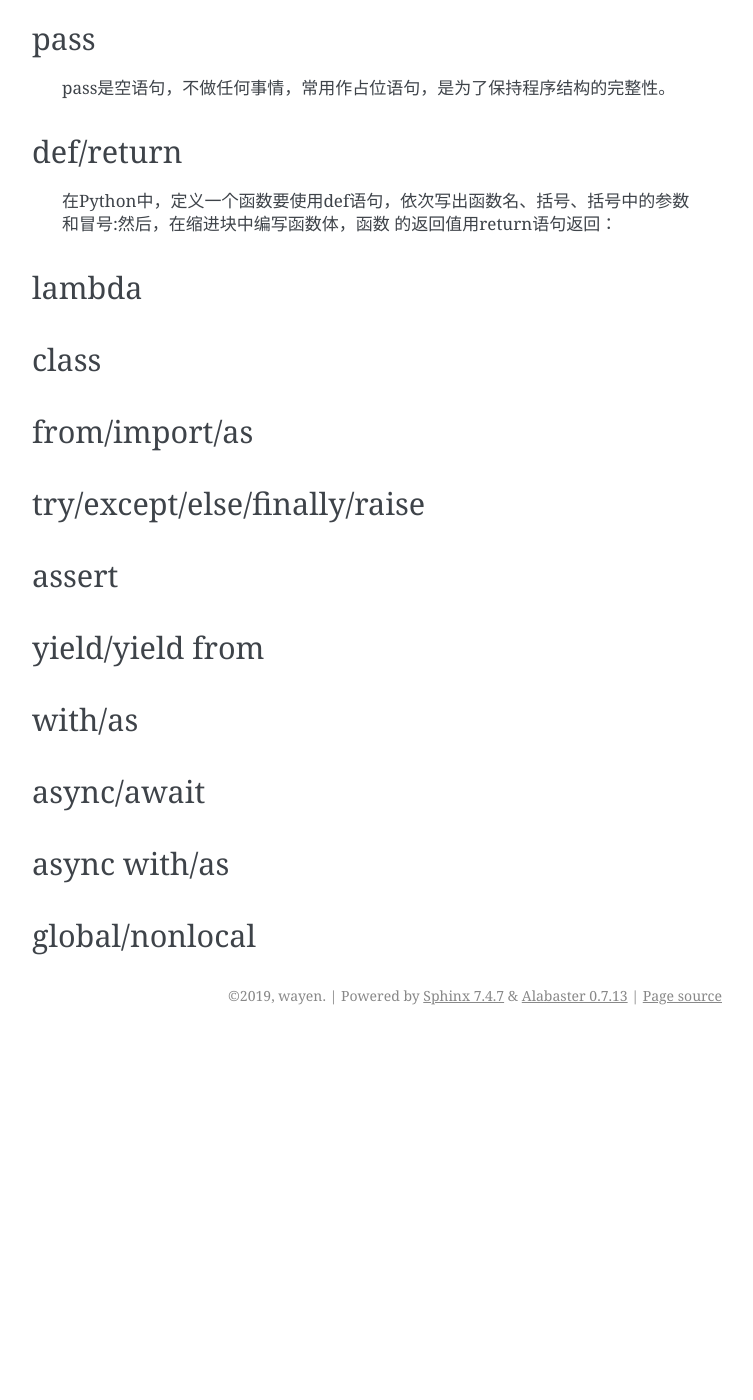
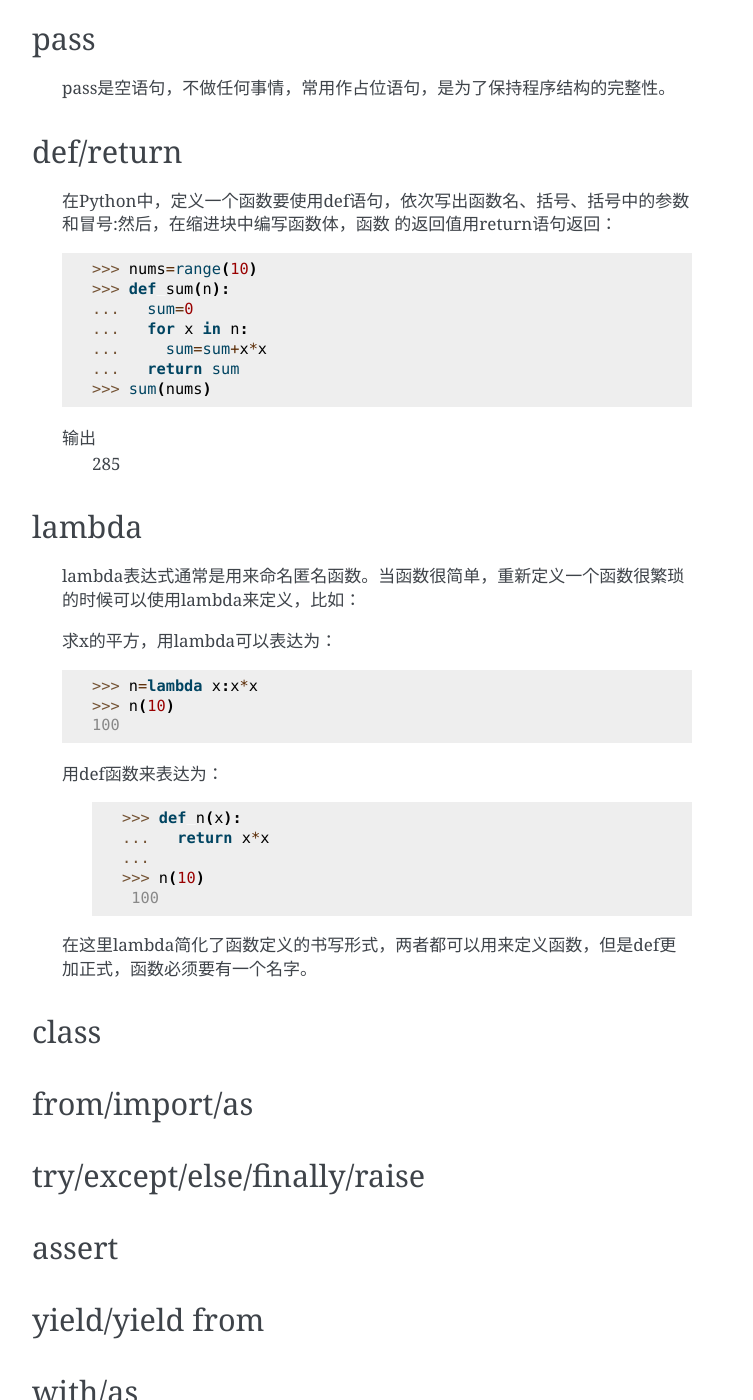
Before and after one commit to wojunnihou/pylearn, a Sphinx documentation site: the page built from doc/source/python/1_primary/keywords.rst, in a window 1280 px wide and 1400 px high, scrolled down 5965 px. Shown: the whole window, without its empty margins (388-1141 px from the left). Built offline with Sphinx 7.4.7, drawn with Linux system fonts in a browser that asks for light colours; before the commit the page ends 7000 px from its top, so only the background shows below that.

```diff
--- a/doc/source/python/1_primary/build_func.rst
+++ b/doc/source/python/1_primary/build_func.rst
@@ -1,5 +1,7 @@
 内置函数
 ===============
+
+    `python3 <https://docs.python.org/3/library/functions.html>`_
 
 
 基础内置函数
--- a/doc/source/python/1_primary/keywords.rst
+++ b/doc/source/python/1_primary/keywords.rst
@@ -298,8 +298,37 @@
     在Python中，定义一个函数要使用def语句，依次写出函数名、括号、括号中的参数和冒号:然后，在缩进块中编写函数体，函数
     的返回值用return语句返回：
 
+        >>> nums=range(10)
+        >>> def sum(n):
+        ...   sum=0
+        ...   for x in n:
+        ...     sum=sum+x*x
+        ...   return sum
+        >>> sum(nums)
+
+    输出
+        285
+
+
 lambda
 ----------------------------
+
+    lambda表达式通常是用来命名匿名函数。当函数很简单，重新定义一个函数很繁琐的时候可以使用lambda来定义，比如：
+
+    求x的平方，用lambda可以表达为：
+
+        >>> n=lambda x:x*x
+        >>> n(10)
+        100
+
+    用def函数来表达为：
+        >>> def n(x):
+        ...   return x*x
+        ...
+        >>> n(10)
+         100
+
+    在这里lambda简化了函数定义的书写形式，两者都可以用来定义函数，但是def更加正式，函数必须要有一个名字。
 
 class
 ----------
```
